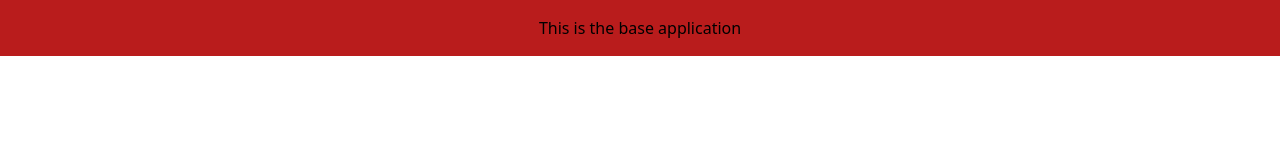
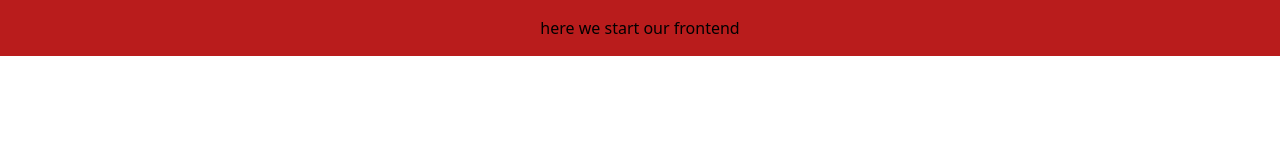
Before and after one commit to fuleprashant/advance_auth_mern, a React (Vite) app in the folder frontend/: page / in a window 1280 px wide. Shown: the top 160 px of the page. Built offline with nearby package versions, Linux system fonts and the light colour scheme.

Commit message:
start frontend project

```diff
--- a/frontend/src/App.jsx
+++ b/frontend/src/App.jsx
@@ -3,7 +3,7 @@ import React from "react";
 const App = () => {
   return (
     <div className="tex-4xl bg-red-700 p-4 text-center">
-      This is the base application
+      here we start our frontend
     </div>
   );
 };
```
